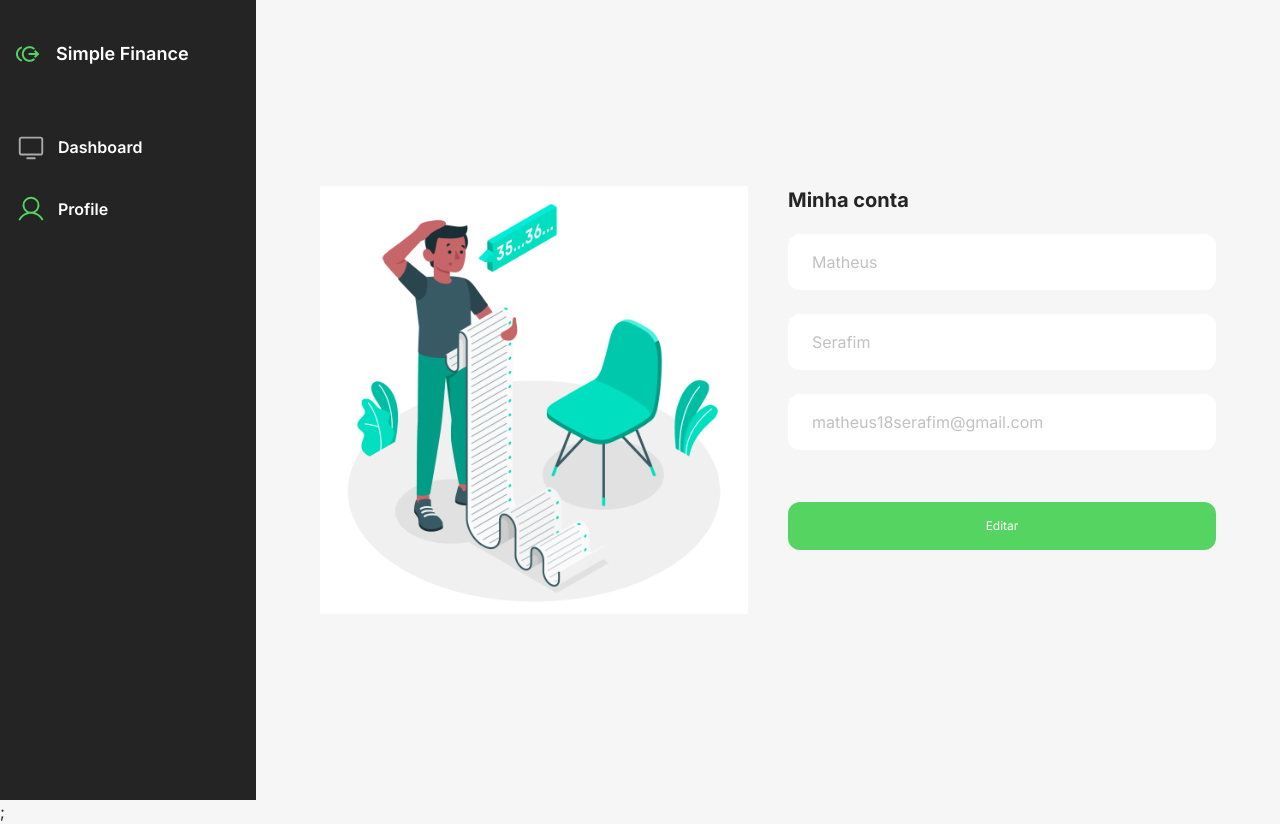
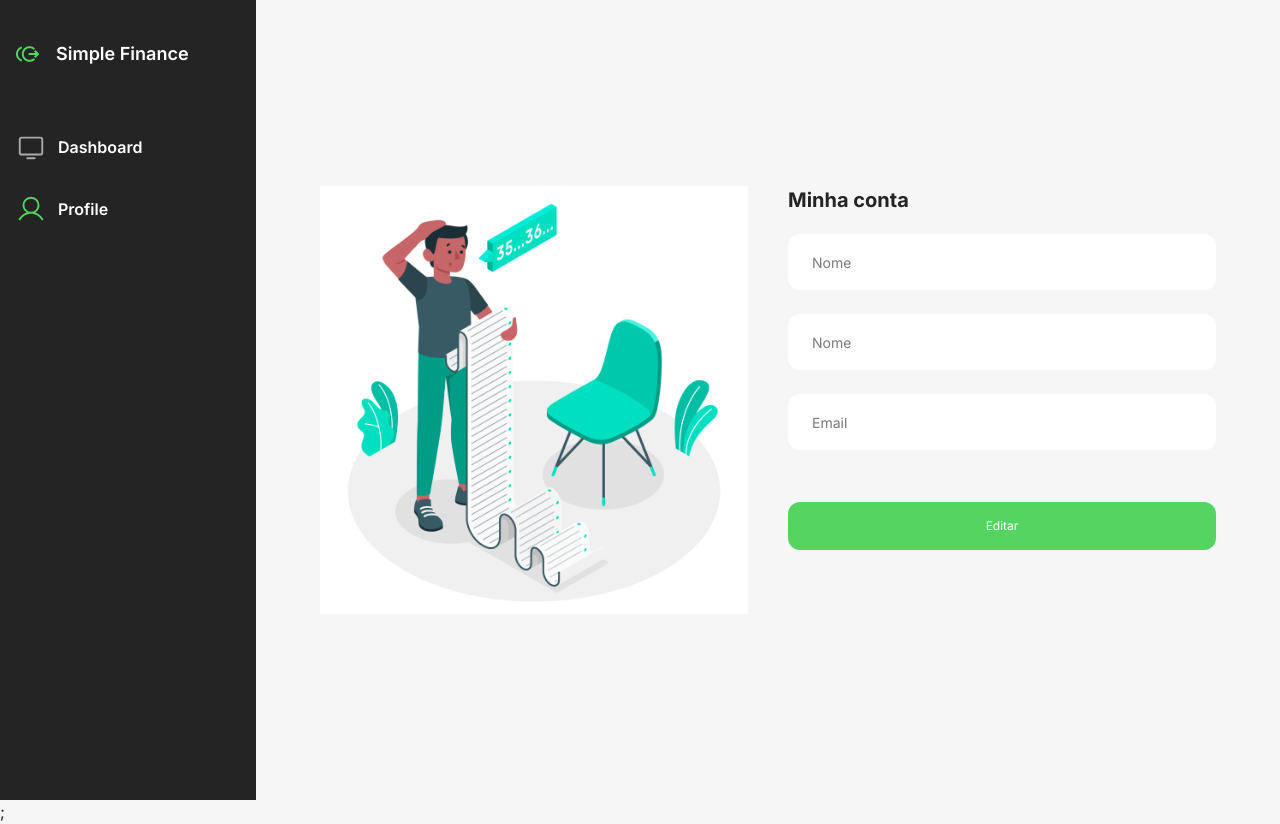
Before and after one commit to serafimmatheus/front-finance-app, a Next.js app: page /profile in a window 1280 px wide. Built offline with nearby package versions, Linux system fonts and the light colour scheme.

Commit message:
feat: defaultValues in editUser

```diff
--- a/src/pages/profile/index.tsx
+++ b/src/pages/profile/index.tsx
@@ -8,6 +8,7 @@ import { useForm } from "react-hook-form";
 import { z } from "zod";
 
 import minhaConta from "src/assets/minha-conta.jpg";
+import { useAuthContext } from "@/provider/hooks/userAuthProvider";
 
 const schema = z.object({
   firstName: z.string().min(3, { message: "Nome muito curto" }),
@@ -19,19 +20,23 @@ type User = z.infer<typeof schema>;
 export default function ProfilePage() {
   const [editar, setEditar] = useState(false);
 
+  const { user, editUser } = useAuthContext();
+
   const {
     register,
     handleSubmit,
     formState: { errors, isSubmitting },
   } = useForm<User>({
     resolver: zodResolver(schema),
+    defaultValues: {
+      firstName: user?.firstName,
+      lastName: user?.lastName,
+    },
   });
 
-  function handleEditUser(data: User) {
-    console.log(data);
+  async function handleEditUser(data: User) {
+    await editUser(data);
   }
-
-  console.log(editar);
 
   return (
     <>
@@ -64,7 +69,7 @@ export default function ProfilePage() {
                   id="name"
                   className="focus:border focus:border-green-500 disabled:text-gray-200 disabled:bg-gray-100 rounded-xl py-4 px-6 placeholder:text-sm placeholder:text-gray-300"
                   placeholder="Nome"
-                  defaultValue={"Matheus"}
+                  defaultValue={user?.firstName}
                   disabled={!editar}
                   {...register("firstName")}
                 />
@@ -80,7 +85,7 @@ export default function ProfilePage() {
                   id="name"
                   className="focus:border focus:border-green-500 disabled:text-gray-200 disabled:bg-gray-100 rounded-xl py-4 px-6 placeholder:text-sm placeholder:text-gray-300"
                   placeholder="Nome"
-                  defaultValue={"Serafim"}
+                  defaultValue={user?.lastName}
                   disabled={!editar}
                   {...register("lastName")}
                 />
@@ -95,7 +100,7 @@ export default function ProfilePage() {
                   className="focus:border focus:border-green-500 disabled:text-gray-200 disabled:bg-gray-100 rounded-xl py-4 px-6 placeholder:text-sm placeholder:text-gray-300 mb-10"
                   placeholder="Email"
                   disabled
-                  defaultValue={"matheus18serafim@gmail.com"}
+                  defaultValue={user?.email}
                 />
               </div>
 
@@ -113,12 +118,14 @@ export default function ProfilePage() {
                     onClick={() => setEditar(false)}
                     type="button"
                     className="rounded-xl p-4 text-xs bg-gray-400 text-gray-100"
+                    disabled={isSubmitting}
                   >
                     Cancelar
                   </button>
 
                   <button
-                    type="button"
+                    disabled={isSubmitting}
+                    type="submit"
                     className="rounded-xl p-4 text-xs bg-green-500 text-gray-100"
                   >
                     Salvar
```
